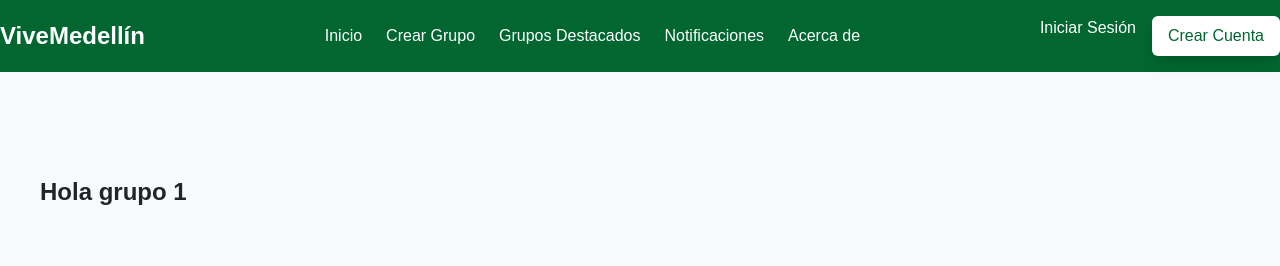
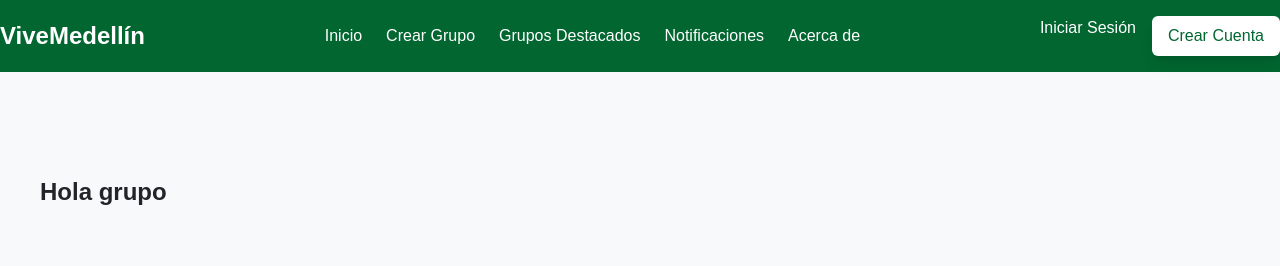
Before and after one commit to camilo-avendano1/ViveMedellin_V1, a Next.js app: page /groups/1/join in a window 1280 px wide. Shown: the top 266 px of the page. Built offline with nearby package versions, Linux system fonts and the light colour scheme.

Commit message:
se arregla el Hola mundo

```diff
--- a/src/app/groups/[id]/join/page.tsx
+++ b/src/app/groups/[id]/join/page.tsx
@@ -2,16 +2,11 @@
 
 import React from 'react';
 
-type Props = {
-  params: {
-    id: string;
-  };
-};
 
-export default function GroupPage({ params }: Props) {
+export default function GroupPage() {
   return (
     <div className="p-10">
-      <h1 className="text-2xl font-bold">Hola grupo {params.id}</h1>
+      <h1 className="text-2xl font-bold">Hola grupo</h1>
     </div>
   );
 }
```
